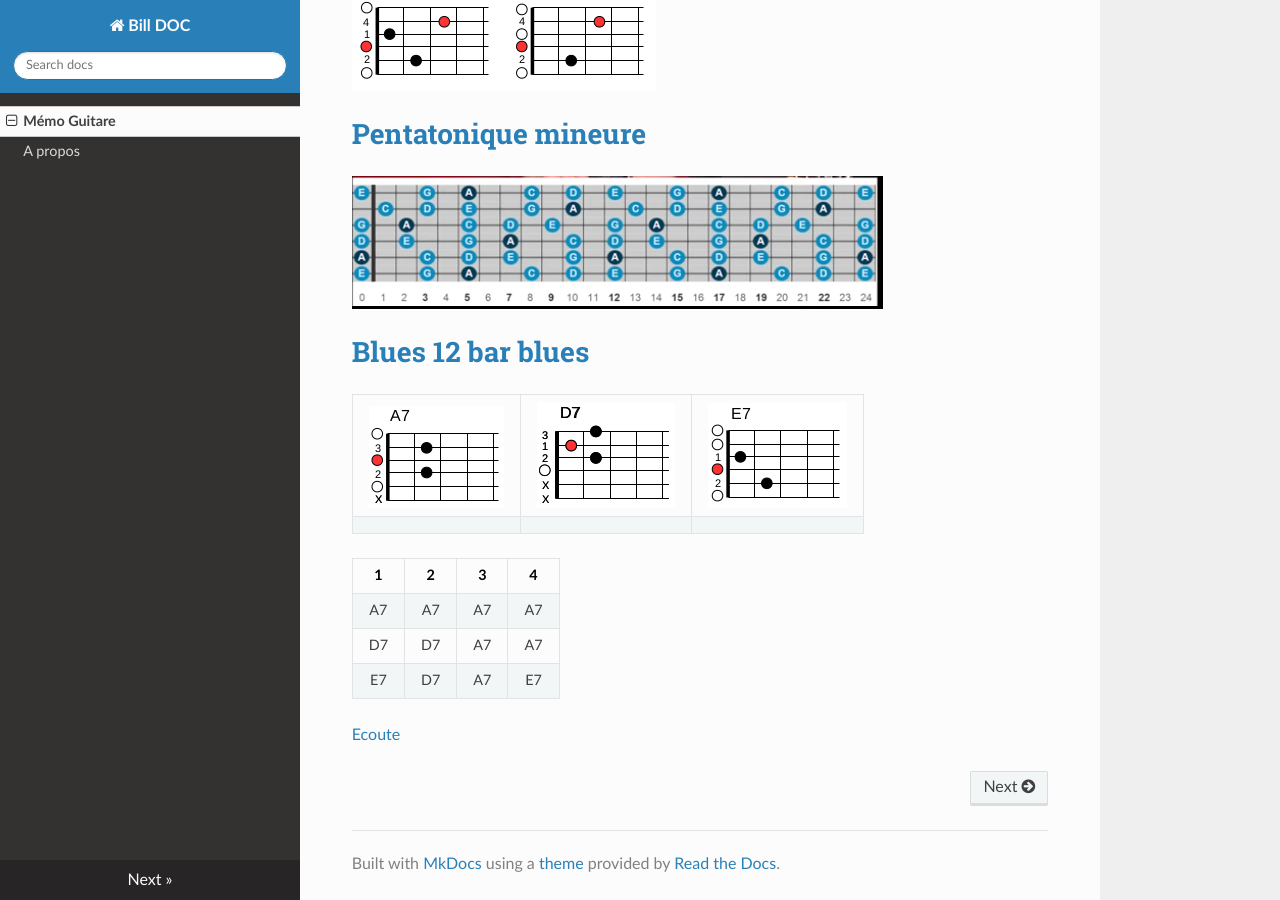
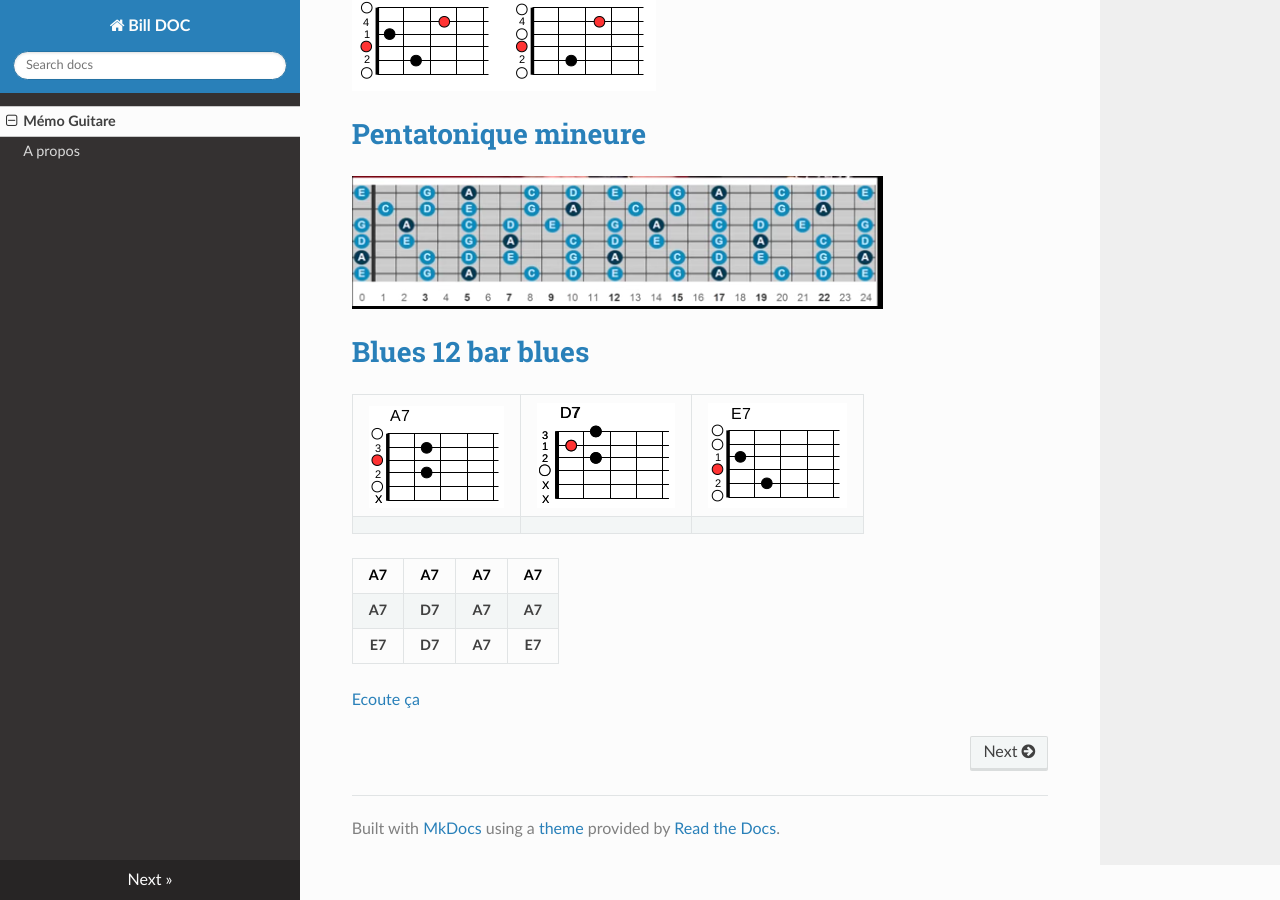
Before and after one commit to pbillerot/pbillerot.github.io, an MkDocs documentation site: the page built from docs/index.md, in a window 1280 px wide and 900 px high, scrolled down 1357 px. Built offline with MkDocs 1.6.1, drawn with Linux system fonts in a browser that asks for light colours; nearby versions of some CDN libraries; old or Windows-style settings are respelled for this version of MkDocs.

Commit message:
arrangement

```diff
--- a/docs/index.md
+++ b/docs/index.md
@@ -3,21 +3,23 @@
 ![](images/note_guitare.png)
 
 # Les accords ouverts
+
 ![](images/Accords_A.png)
 ![](images/Accords_CDG.png)
 ![](images/Accords_E.png)
 
 # Pentatonique mineure
+
 ![](images/pentatonique_mineure.png)
 
 # Blues 12 bar blues
+
 |![](images/A7.png)|![](images/D7.png)|![](images/E7.png)|
 | :--: | :--: | :--: |
 
-|1|2|3|4|
+| **A7** | **A7** | **A7** | **A7** |
 | :--: | :--: | :--: | :--: |
-| A7 | A7 | A7 | A7 |
-| D7 | D7 | A7 | A7 |
-| E7 | D7 | A7 | E7 |
+| **A7** | **D7** | **A7** | **A7** |
+| **E7** | **D7** | **A7** | **E7** |
 
-[Ecoute](media/blues-12-bar-blues.mp3)
+[Ecoute ça](media/blues-12-bar-blues.mp3)
```
Also changed, not shown: site/index.html, site/mkdocs/search_index.json, site/sitemap.xml.
